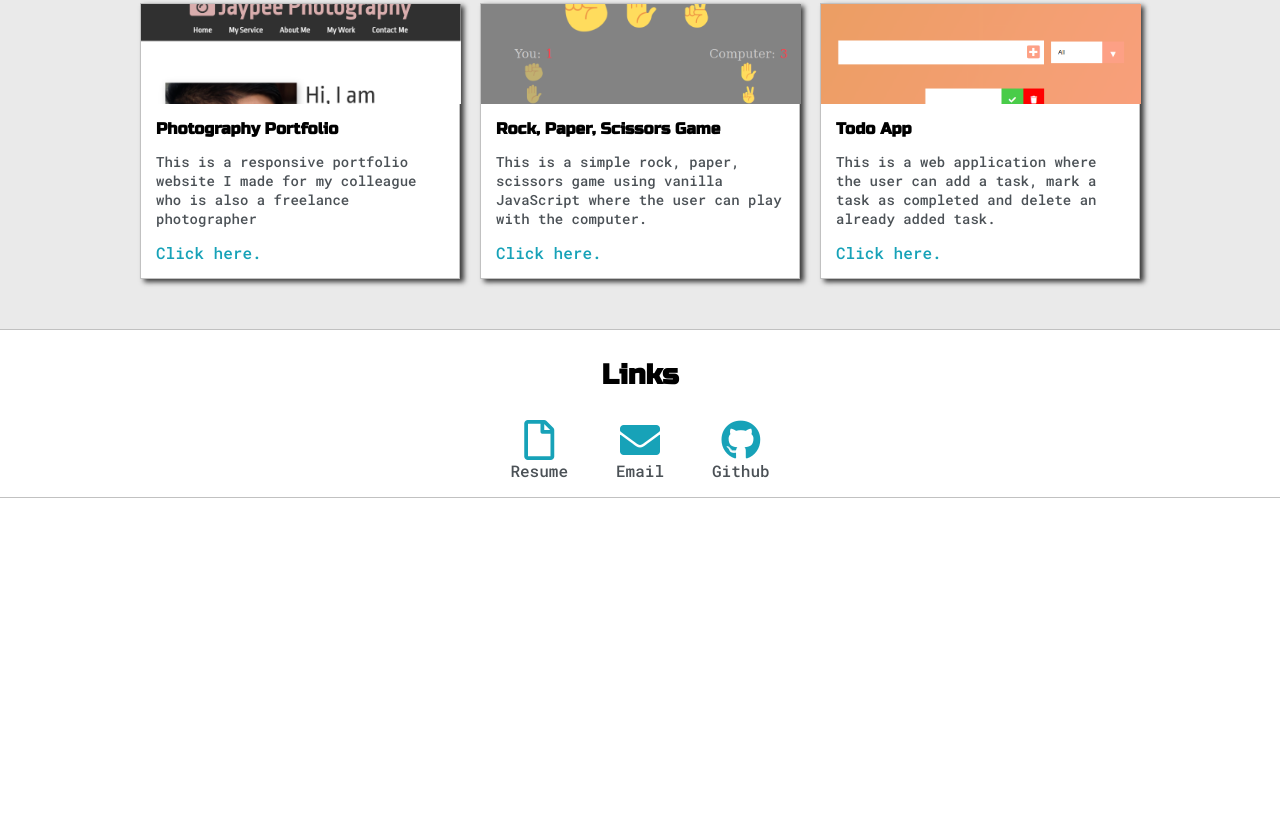
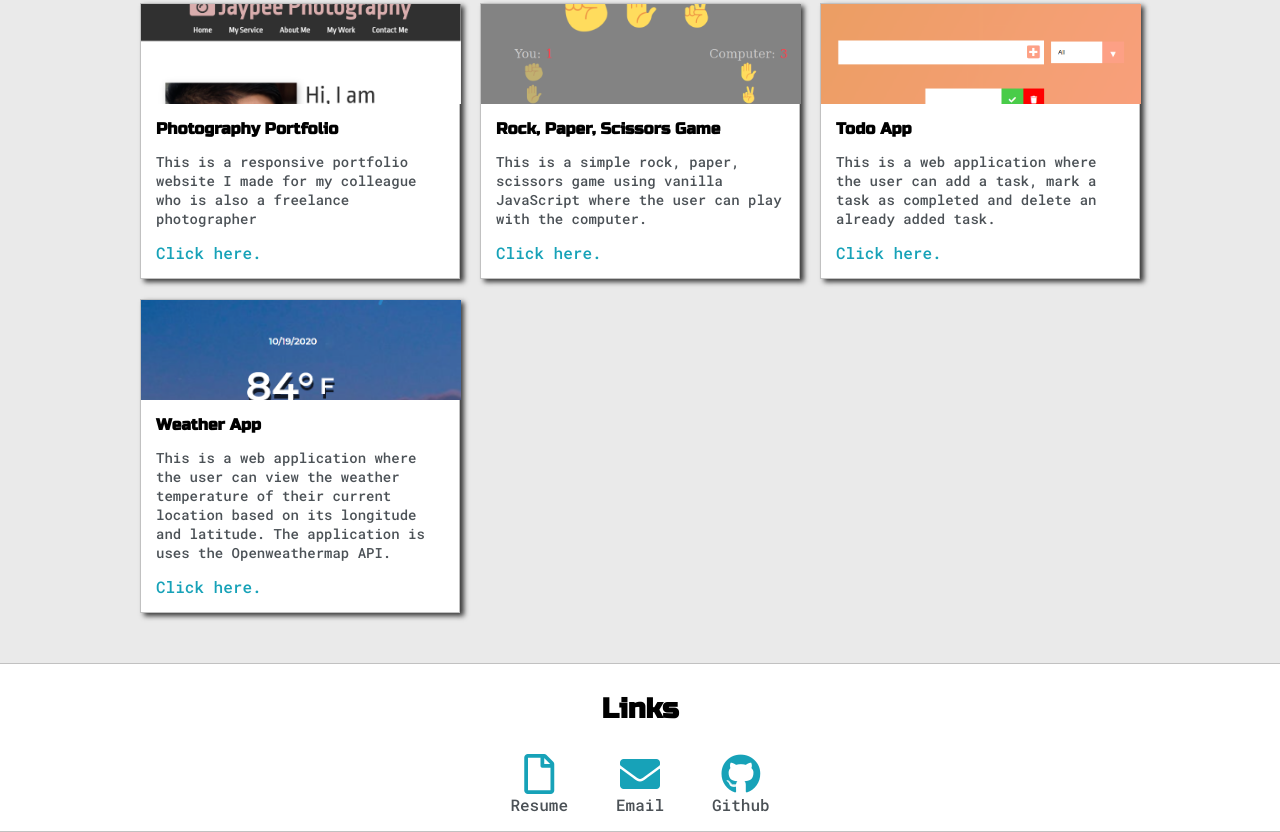
Before and after one commit to franzformers/cv, a plain HTML site: page index.html in a window 1280 px wide. Shown: the part 1078-1910 px from the top of the page. Before the commit the page ends 1576 px from the top, so only its background shows below. Drawn offline with Linux system fonts and the light colour scheme.

Commit message:
Update index.html

```diff
--- a/index.html
+++ b/index.html
@@ -129,6 +129,16 @@
 
         </div>
 
+        <div class="post">
+          <img class="thumbnail" src="images/weather-app.PNG" alt="">
+          <div class="post-preview">
+            <h6 class="post-title">Weather App</h6>
+            <p class="post-intro">This is a web application where the user can view the weather temperature of their current location based on its longitude and latitude. The application is uses the Openweathermap API.</p>
+            <a target = "_blank" href=" https://franzformers.github.io/weatherApp/">Click here.</a>
+          </div>
+
+        </div>
+
       </div>
 
     </div>
```
